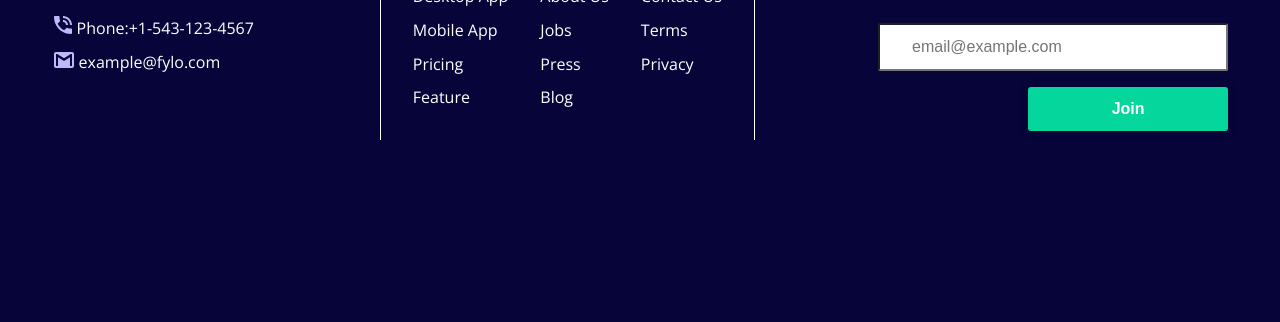
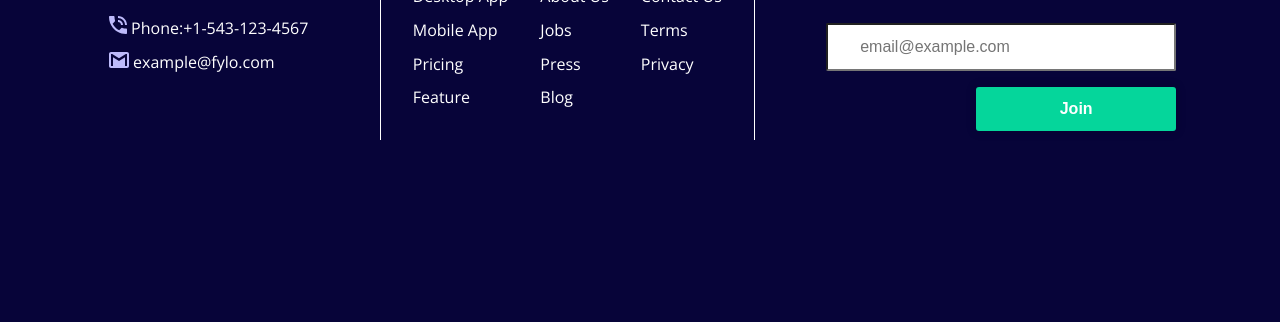
Before and after one commit to congw-syd/Fylo-Landing-Page, a plain HTML site: page index.html in a window 1280 px wide. Shown: the part 2260-2582 px from the top of the page. Drawn offline with nearby package versions, Linux system fonts and the light colour scheme.

Commit message:
Update index.css

```diff
--- a/styles/index.css
+++ b/styles/index.css
@@ -169,7 +169,8 @@ h1{
 }
 #item-h{
   grid-area: left;
-  place-self: center;
+  justify-self: end;
+  align-self: center;
 }
 #item-i{
   grid-area: middle;
@@ -182,7 +183,8 @@ h4{
 }
 #item-j{
   grid-area: right;
-  place-self: center;
+  justify-self: start;
+  align-self: center;
   max-width: 350px;
 }
 ul {
```
